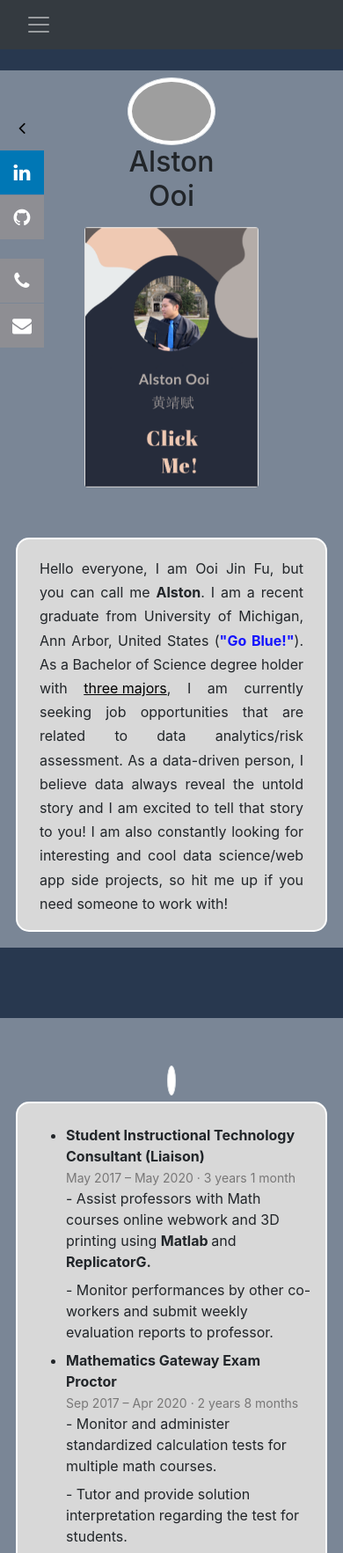
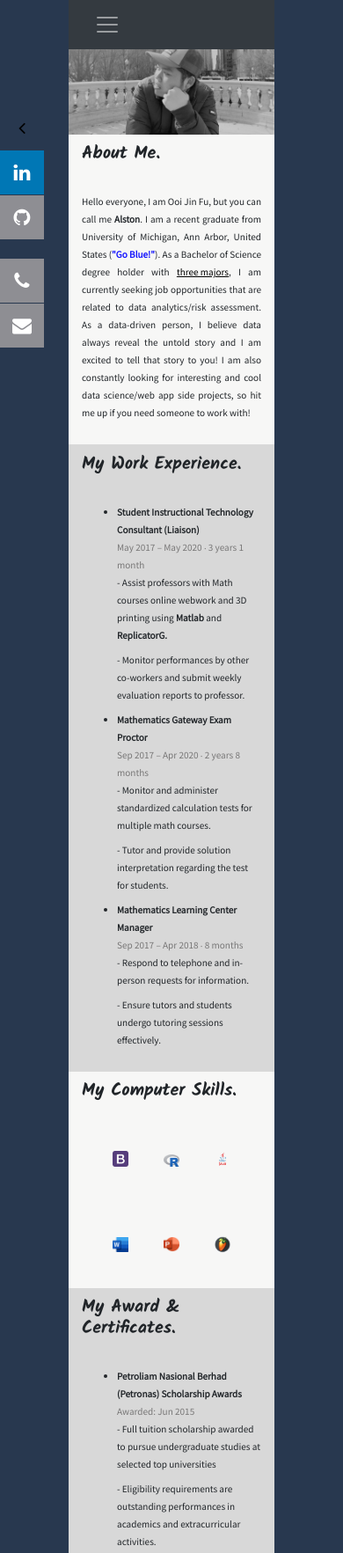
Before and after one commit to alstonooi/alstonooi.github.io, a plain HTML site: page index.html in a window 390 px wide. Shown: the top 1765 px of the page at 88% size. Drawn offline with nearby package versions, Linux system fonts and the light colour scheme; grey boxes are pictures that could not be loaded.

Commit message:
redesign v2

```diff
--- a/css/style.css
+++ b/css/style.css
@@ -14,14 +14,17 @@ body {
 }
 
 .section{
-  padding-top: 80px;
   height: 100%;
-  width:100%;
+  margin-left: 20%;
+  margin-right: 20%;
 }
+
 
 /*--- navigation bar ---*/
 .navbar {
   background:#6ab446;
+  margin-left: 20%;
+  margin-right: 20%;
 }
 
 .nav-link,
@@ -40,60 +43,8 @@ body {
 }
 
 /*--- about ---*/
-.content_text_intro{
-  background: #d8d8d8;
-  position: relative;
-  border: 2px solid #FFFFFF;
-  border-radius: 15px;
-  -moz-border-radius: 15px;
-  text-align: left;
-  padding-top: 20px;
-  padding-left: 25px;
-  padding-right: 25px;
-  line-height: 170%;
-}
-
-.intro-box{
-  padding-bottom: 5%;
-}
-
 .mich{
   color:#1313FE ;
-}
-
-.scene {
-  perspective: 1000px;
-  max-width: 65%;
-  max-height: auto;
-}
-
-.card {
-  transition: transform 1s;
-  transform-style: preserve-3d;
-  cursor: pointer;
-  position: relative;
-  height: auto;
-}
-
-.card.is-flipped {
-  transform: rotateY(180deg);
-}
-
-.card__face {
-  display: flex;
-  flex-direction: column;
-  justify-content: center;
-  align-items: center;
-  backface-visibility: hidden;
-}
-
-.card__face--back {
-  position: absolute;
-  transform: rotateY(180deg);
-}
-
-.cardpic{
-  max-width:100%;
 }
 
 .popup {
@@ -109,7 +60,7 @@ body {
 
 .popup .popuptext {
   visibility: hidden;
-  width: 160px;
+  width: 170px;
   background-color: #28384f;
   color: #fff;
   text-align: center;
@@ -150,29 +101,33 @@ body {
 }
 
 /*--- share ---*/
+.title{
+  font-family: 'Kalam', cursive;
+  font-size: 40px;
+}
 .duration{
   color:#787777;
-  font-size: 14px;
+  font-size: 20px;
+}
+.content{
+  font-family: 'Noto Sans JP', sans-serif;
+  font-size: 20px;
+  line-height: 30px;
+ }
+
+.content_intro{
+  font-family: 'Noto Sans JP', sans-serif;
+  font-size: 20px;
+  line-height: 40px;
+ }
+.bodyy{
+  background-color:  #F7F7F6;
 }
 
-.header{
-  padding-top: 2%;
-  background-color: #7a8696;
-  padding-bottom: 2%;
+.bodyy_2{
+  background-color:  #d8d8d8;
 }
 
-.headerr{
-  background-color: #7a8696;
-  padding-bottom: 2%;
-}
-
-.bodyy{
-  background-color:  #7a8696;
-}
-
-.content{
-  text-align: center;
-}
 
 .bodypad{
   padding-top: 5%;
@@ -188,51 +143,39 @@ body {
 .content_text_work{
   background: #d8d8d8;
   position: relative;
-  border: 2px solid #FFFFFF;
-  border-radius: 15px;
-  -moz-border-radius: 15px;
   text-align: left;
 }
 
 /*--- skills ---*/
 .content_text_skills{
-  background: #d8d8d8;
+  background: #F7F7F6;
   position: relative;
-  border: 2px solid #FFFFFF;
-  border-radius: 15px;
-  -moz-border-radius: 15px;
   text-align: left;
 }
 
 /*--- awards ---*/
 .content_text_soa{
-  background: #d8d8d8;
+  background: #F7F7F6;
   position: relative;
-  border: 2px solid #FFFFFF;
-  border-radius: 15px;
-  -moz-border-radius: 15px;
   text-align: left;
 }
 
-.content-box{
-  padding:15px;
-}
 /*--- project ---*/
-.content_text{
+.content_text_project{
   background: #d8d8d8;
   position: relative;
-  border: 2px solid #FFFFFF;
-  border-radius: 15px;
-  -moz-border-radius: 15px;
   text-align: left;
 }
 
-
+/*--- activities ---*/
+.content_text{
+  background: #F7F7F6;
+  position: relative;
+  text-align: left;
+}
  /*--- slider ---*/
 
-.languages{
-  font-size: 20px;
-}
+
 .slick-slide {
     margin: 0px 20px;
 }
@@ -348,43 +291,24 @@ body {
     display: none;
 }
 
-@media only screen and (max-width: 1000px) and (min-width: 650px){
-.intro-box{
-  padding-left: 5%;
-  padding-right: 5%;
-  padding-bottom: 5%;
+@media only screen and (max-width: 900px) and (min-width: 0px){
+.title{
+  font-family: 'Kalam', cursive;
+  font-size: 20px;
 }
-.scene{
-  padding-bottom: 10%;
-  max-width: 60%;
-  max-height: auto;
+.duration{
+  color:#787777;
+  font-size: 10px;
 }
+.content{
+  font-family: 'Noto Sans JP', sans-serif;
+  font-size: 10px;
+  line-height: 20px;
+ }
 
-.bodypad{
-  padding-left: 5%;
-  padding-right: 5%;
-  padding-top: 15%;
+.content_intro{
+  font-family: 'Noto Sans JP', sans-serif;
+  font-size: 10px;
+  line-height: 20px;
+ }
 }
-
-}
-
-@media only screen and (max-width: 650px) and (min-width: 0px){
-.intro-box{
-  padding-left: 5%;
-  padding-right: 5%;
-  padding-bottom: 5%;
-}
-
-.scene{
-  padding-bottom: 10%;
-  max-width: 60%;
-  max-height: auto;
-}
-
-.bodypad{
-  padding-left: 5%;
-  padding-right: 5%;
-  padding-top: 15%;
-}
-
-}
--- a/index.html
+++ b/index.html
@@ -8,7 +8,7 @@
   <link rel="stylesheet" type="text/css" href="css/style.css">
   <link rel="stylesheet" href="//maxcdn.bootstrapcdn.com/font-awesome/4.3.0/css/font-awesome.min.css">
   <link rel="stylesheet" href="css/contact-buttons.css">
-
+  <link href="https://fonts.googleapis.com/css2?family=Kalam:wght@700&family=Noto+Sans+JP&display=swap" rel="stylesheet">
   <script src="//cdnjs.cloudflare.com/ajax/libs/jquery/3.2.1/jquery.min.js"></script>
   <script src="//maxcdn.bootstrapcdn.com/bootstrap/4.1.1/js/bootstrap.min.js"></script>
   <script src="js/jquery.contact-buttons.js"></script>
@@ -97,66 +97,27 @@
       </ul>
     </div>
 </nav>
-
+<div class="section">
+  <img src="cover.jpg" alt="cover_pic" class="img-responsive">
+</div>
 <div class="section" id="About">
-  <div class="container-fluid no-padding content">
-
-    <div class="row bodyy">
-      <div class="row header justify-content-md-center mx-auto">
-        <div class="col-4 col-sm-4 col-md-3 col-lg-2 justify-content-md-center mx-auto">
-          <img src="MIMSA_board17-2.jpg" alt="Profile_pic" class=" img-responsive img-thumbnail rounded-circle">
-          <br>
-          <h2>Alston Ooi</h2>
+  <div class="container-fluid no-padding">
+    <div class="row bodyy bodypad">
+      <div class="col-lg-7 text-justify mx-auto">
+        <h2 class="title">About Me.</h2> <br>
+          <p class="content_intro">Hello everyone, I am Ooi Jin Fu, but you can call me <strong>Alston</strong>. I am a recent graduate from University of Michigan, Ann Arbor, United States (<strong><span class="mich">"Go Blue!"</span></strong>). As a Bachelor of Science degree holder with <span class="popup" onclick="majors()"><u>three majors</u> <span class="popuptext" id="myPopup">Actuarial Science <br> Data Science <br> Statistics</span> </span>, I am currently seeking job opportunities that are related to data analytics/risk assessment. As a data-driven person, I believe data always reveal the untold story and I am excited to tell that story to you! I am also constantly looking for interesting and cool data science/web app side projects, so hit me up if you need someone to work with!</p>
         </div>
-      </div>
-      <div class="row justify-content-md-center mx-auto">
-        <div class="col-lg-4 pull-left card-box">
-          <div class="container">
-            <div class="scene scene--card justify-content-md-center mx-auto">
-              <div class="card justify-content-md-center mx-auto">
-                <div class="card__face card__face--front">
-                  <img class="cardpic img-fluid" src="card_front.png">
-                </div>
-                <div class="card__face card__face--back">
-                  <img class="cardpic img-fluid" src="card_back.png">
-                </div>
-              </div>
-              <br>
-            </div>
-          </div>
-        </div>
-        <div class="col-lg-5">
-          <div class="row intro-box">
-            <div class="col text-justify content_text_intro">
-              <p>Hello everyone, I am Ooi Jin Fu, but you can call me <strong>Alston</strong>. I am a recent graduate from University of Michigan, Ann Arbor, United States (<strong><span class="mich">"Go Blue!"</span></strong>). As a Bachelor of Science degree holder with <span class="popup" onclick="majors()"><u>three majors</u> <span class="popuptext" id="myPopup">Actuarial Science <br> Data Science <br> Statistics</span> </span>, I am currently seeking job opportunities that are related to data analytics/risk assessment. As a data-driven person, I believe data always reveal the untold story and I am excited to tell that story to you! I am also constantly looking for interesting and cool data science/web app side projects, so hit me up if you need someone to work with!</p>
-            </div>
-          </div>
-        </div>
-      </div>
     </div>
   </div>
 </div>
 
-<script>
-  var card = document.querySelector('.card');
-      if(card){
-        card.addEventListener( 'click', function() {
-          card.classList.toggle('is-flipped');
-        });
-      }
-</script>
-
 <div class="section" id="Work_Experience">
-  <div class="container-fluid no-padding content">
-    <div class="row bodyy bodypad">
-      <div class="row headerr justify-content-md-center mx-auto">
-      <div class="col-4 col-sm-3 col-md-2 col-lg-2 justify-content-md-center mx-auto">
-        <img src="work.png" alt="icon_pic" class="img-responsive img-thumbnail rounded-circle">
-      </div>
-      </div>
-      <div class="col-lg-10 mx-auto content_text_work">
+  <div class="container-fluid no-padding">
+    <div class="row bodyy_2 bodypad">
+      <div class="col-lg-7 mx-auto content_text_work">
+        <h2 class="title">My Work Experience.</h2>
         <br>
-        <ul>
+        <ul class="content">
           <li> <strong>Student Instructional Technology Consultant (Liaison)</strong></li>
           <span class="duration">May 2017 – May 2020 &#8231; 3 years 1 month</span>
             <dd>- Assist professors with Math courses online webwork and 3D printing using <strong> Matlab </strong> and <strong> ReplicatorG.</strong></dd>
@@ -174,19 +135,22 @@
     </div>
   </div>
 </div>
+<script>
+  var card = document.querySelector('.card');
+      if(card){
+        card.addEventListener( 'click', function() {
+          card.classList.toggle('is-flipped');
+        });
+      }
+</script>
 
 <div class="section" id="Computer_Skills">
-  <div class="container-fluid no-padding content">
+  <div class="container-fluid no-padding">
     <div class="row bodyy bodypad">
-      <div class="row headerr justify-content-md-center mx-auto">
-      <div class="col-4 col-sm-3 col-md-2 col-lg-2 justify-content-md-center mx-auto">
-        <img src="skill.png" alt="icon_pic" class="img-responsive img-thumbnail rounded-circle">
-      </div>
-      </div>
-      <div class="col-lg-10 mx-auto content_text_skills">
+      <div class="col-lg-8 mx-auto content_text_skills">
+        <h2 class="title">My Computer Skills.</h2><br>
         <div class="container">
           <br>
-          <p class="text-center languages"><strong>Programming Languages</strong></p>
             <section class="customer-logos slider">
               <div class="slide"><img src="/logos/cplusplus.jpg"></div>
               <div class="slide"><img src="/logos/html.jpg"></div>
@@ -198,8 +162,7 @@
               <div class="slide"><img src="/logos/python.png"></div>
               <div class="slide"><img src="/logos/latex.png"></div>
             </section>
-            <br>
-            <p class="text-center languages"><strong>Computer Softwares</strong></p>
+            <br> <br> <br>
             <section class="customer-logos slider">
               <div class="slide"><img src="/logos/rstudio.png"></div>
               <div class="slide"><img src="/logos/stata.jpg"></div>
@@ -219,16 +182,11 @@
 </div>
 
 <div class="section" id="Awards_Certificates">
-  <div class="container-fluid no-padding content">
-    <div class="row bodyy bodypad">
-      <div class="row headerr justify-content-md-center mx-auto">
-      <div class="col-4 col-sm-3 col-md-2 col-lg-2 justify-content-md-center mx-auto">
-        <img src="award.png" alt="icon_pic" class="img-responsive img-thumbnail rounded-circle">
-      </div>
-      </div>
-      <div class="col-lg-10 mx-auto content_text_work">
-        <br>
-        <ul>
+  <div class="container-fluid no-padding">
+    <div class="row bodyy_2 bodypad">
+      <div class="col-lg-7 mx-auto content_text_work">
+        <h2 class="title">My Award & Certificates.</h2><br>
+        <ul class="content">
           <li> <strong>Petroliam Nasional Berhad (Petronas) Scholarship Awards</strong></li>
           <span class="duration">Awarded: Jun 2015</span>
             <dd>- Full tuition scholarship awarded to pursue undergraduate studies at selected top universities</dd>
@@ -247,21 +205,15 @@
 </div>
 
 <div class="section" id="Exams">
-  <div class="container-fluid no-padding content">
+  <div class="container-fluid no-padding">
     <div class="row bodyy bodypad">
-      <div class="row headerr justify-content-md-center mx-auto">
-      <div class="col-4 col-sm-3 col-md-2 col-lg-2 justify-content-md-center mx-auto">
-        <img src="exam.png" alt="icon_pic" class="img-responsive img-thumbnail rounded-circle">
-      </div>
-      </div>
-      <div class="col-lg-10 mx-auto content_text_soa">
-        <br>
-        <p class="text-center languages"><strong>SOA Actuarial Exam</strong>
-        <ul>
-          <li>Financial Mathematics</li>
-          <li>Probability </li>
-          <li>Statistics for Risk Modeling</li>
-          <li>Short-term Actuarial Mathematics</li>
+      <div class="col-lg-7 mx-auto content_text_soa">
+        <h2 class="title">My Actuarial Exams.</h2><br>
+        <ul class="content">
+          <li>Financial Mathematics (Passed in Aug 2017)</li>
+          <li>Probability (Passed in May 2018)</li>
+          <li>Statistics for Risk Modeling (Waived)</li>
+          <li>Short-term Actuarial Mathematics (Passed in Oct 2019)</li>
           <li>VEE: Validation by Educational Experience</li>
             <dd>- Economics</dd>
             <dd>- Corporate Finance</dd>
@@ -273,16 +225,11 @@
 </div>
 
 <div class="section" id="Projects">
-  <div class="container-fluid no-padding content">
-    <div class="row bodyy bodypad">
-      <div class="row headerr justify-content-md-center mx-auto">
-      <div class="col-4 col-sm-3 col-md-2 col-lg-2 justify-content-md-center mx-auto">
-        <img src="project.png" alt="icon_pic" class="img-responsive img-thumbnail rounded-circle">
-      </div>
-      </div>
-      <div class="col-10 mx-auto content_text">
-        <br>
-        <ul>
+  <div class="container-fluid no-padding">
+    <div class="row bodyy_2 bodypad">
+      <div class="col-lg-7 mx-auto content_text_project">
+        <h2 class="title">My Projects.</h2><br>
+        <ul class="content">
           <li> <strong>Piazza Post Classification</strong></li>
             <dd>- Built Naive Bayes Classifier in C++ to classify 2988 posts accurately to respective labels.</dd>
             <dd>- Implemented Map using Binary Search Tree to enhance computational time complexity.</dd>
@@ -293,20 +240,16 @@
             <dd>- Analyzed data of 2000 entries using R to investigate the research questions.</dd>
         </ul>
       </div>
+    </div>
   </div>
 </div>
 
 <div class="section" id="activities">
-  <div class="container-fluid no-padding content">
+  <div class="container-fluid no-padding">
     <div class="row bodyy bodypad">
-      <div class="row headerr justify-content-md-center mx-auto">
-      <div class="col-4 col-sm-3 col-md-2 col-lg-2 justify-content-md-center mx-auto">
-        <img src="activitie.png" alt="icon_pic" class="img-responsive img-thumbnail rounded-circle">
-      </div>
-      </div>
-      <div class="col-lg-10 mx-auto content_text_work">
-        <br>
-        <ul>
+      <div class="col-lg-7 mx-auto content_text">
+        <h2 class="title">My Activities.</h2><br>
+        <ul class="content">
           <li> <strong>Michigan Malaysian Student Association (MiMSA) Webmaster </strong></li>
           <span class="duration"> Sep 2016 - May 2017 &#8231; 9 months</span>
             <dd>- Constantly update the website with recent events and announcements.</dd>
@@ -320,5 +263,6 @@
     </div>
   </div>
 </div>
+
 </body>
 </html>
```
Also changed, not shown: cover.jpg (added).
